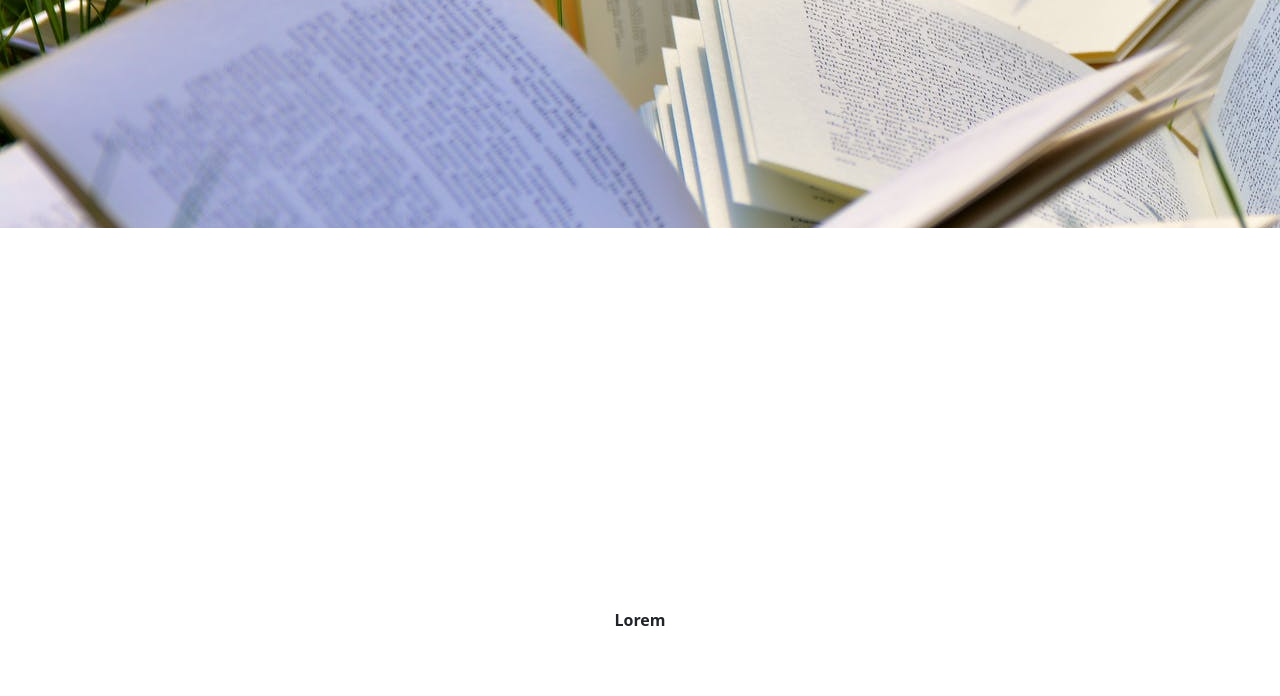
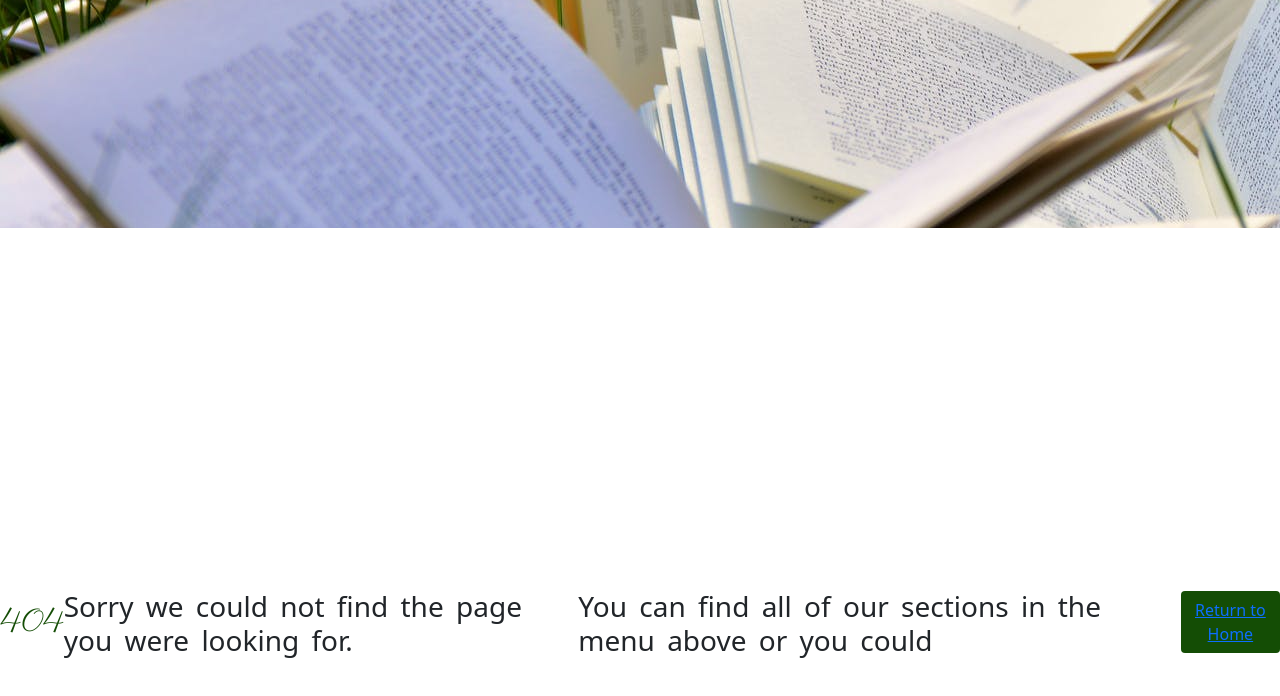
Before and after one commit to katherinesullivan/TalesOfAlgorithmia, a website: page 404.html in a window 1280 px wide. Shown: the part 616-1312 px from the top of the page. Drawn offline with nearby package versions, Linux system fonts and the light colour scheme.

Commit message:
error 404

```diff
--- a/404.html
+++ b/404.html
@@ -75,7 +75,14 @@
     </div>
 
     <div class="error404-box">
-        <p>Lorem</p>
+        <h2 class="text404 animate__animated animate__slideInDown">
+            404
+        </h2>
+        <h3>Sorry we could not find the page you were looking for.</h3>
+        <h3>You can find all of our sections in the menu above or you could</h3>
+        <div class="text-center">
+            <button class="btn btn-form"><a href="index.html">Return to Home</a></button>
+        </div>
     </div>
 </body>
 </html>
--- a/scss/_error404.scss
+++ b/scss/_error404.scss
@@ -6,3 +6,9 @@
     justify-content: center;
     align-items: center;
 }
+
+.text404 {
+    color: $colorppal;
+    font-family: 'Parisienne', cursive;
+    text-align: center;
+}
```
Also changed, not shown: css/astyle.css.
